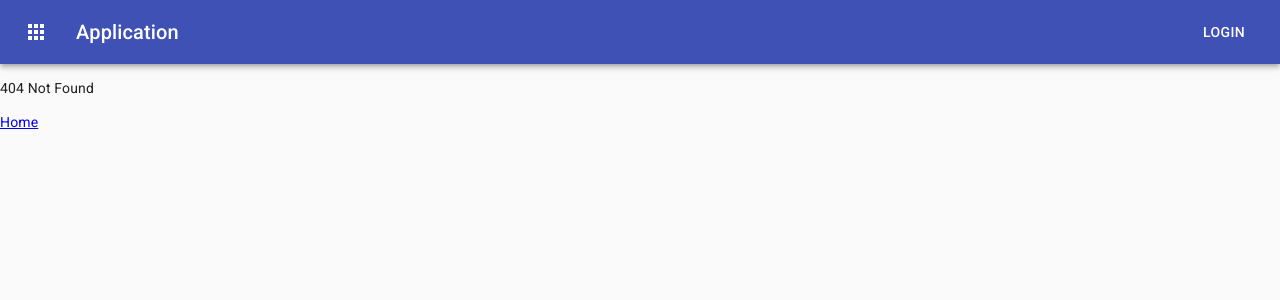
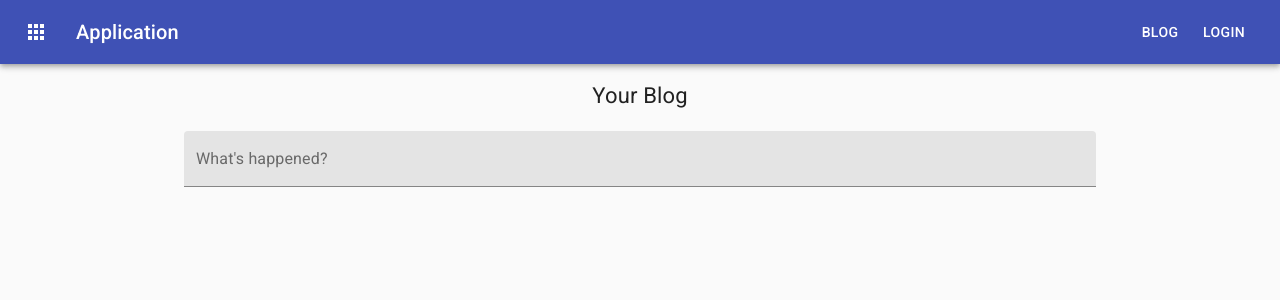
Before and after one commit to LoliE1ON/react-nest-ts, a React (Create React App) app: page /blog in a window 1280 px wide. Before the commit this address had no page. Shown: the top 300 px of the page. Built offline with nearby package versions, Linux system fonts and the light colour scheme.

Commit message:
add blog page

```diff
--- a/src/App.tsx
+++ b/src/App.tsx
@@ -8,6 +8,7 @@ import {Header} from "./components/Header";
 import {Home} from "./views/Home";
 import {Login} from "./views/Login";
 import {NotFound} from "./views/NotFound";
+import {Blog} from "./views/Blog";
 
 class App extends React.Component {
     render() {
@@ -20,6 +21,7 @@ class App extends React.Component {
                         <Switch>
                             <Route path="/" exact component={Home}/>
                             <Route path="/auth/login" component={Login}/>
+                            <Route path="/blog" component={Blog}/>
                             <Route component={NotFound}/>
                         </Switch>
                     </main>
--- a/src/components/Header.tsx
+++ b/src/components/Header.tsx
@@ -26,6 +26,7 @@ class HeaderComponent extends React.Component<IHeaderProps> {
                         <Typography variant="h6" className={classes.title}>
                             Application
                         </Typography>
+                        <Button color="inherit" component={Link} to="/blog">Blog</Button>
                         <Button color="inherit" component={Link} to="/auth/login">Login</Button>
                     </Toolbar>
                 </AppBar>
--- /dev/null
+++ b/src/components/blog/BlogForm.tsx
@@ -0,0 +1,44 @@
+import React, {RefObject} from "react";
+import {Box, createStyles, TextField, Theme, withStyles} from "@material-ui/core";
+
+import {IBlogFormProps} from "./interfaces/BlogFormProps";
+import {IBlogFormState} from "./interfaces/BlogFormState";
+
+export class BlogFormComponent extends React.Component<IBlogFormProps, IBlogFormState> {
+
+    private readonly description: RefObject<HTMLInputElement>;
+
+    constructor(props: IBlogFormProps) {
+        super(props);
+        this.description = React.createRef();
+    }
+
+    private readonly onAddBlog = (event: React.KeyboardEvent) => {
+        if (this.description.current && event.key === "Enter" && this.description.current.value.length > 0) {
+            console.log(this.description.current.value);
+        }
+    };
+
+    render() {
+        const { classes } = this.props;
+        return(
+            <div>
+                <Box fontSize={22} textAlign="center">Your Blog</Box>
+                <TextField
+                    inputRef={this.description} className={classes.field}
+                    id="description" label="What's happened?" variant="filled" onKeyPress={this.onAddBlog}
+                />
+            </div>
+        );
+    }
+}
+
+const styles = (theme: Theme) => createStyles({
+    field: {
+        width: '100%',
+        marginTop: 20,
+        boxSizing: 'border-box'
+    },
+});
+
+export const BlogForm = withStyles(styles)(BlogFormComponent);
--- /dev/null
+++ b/src/components/blog/interfaces/BlogFormProps.ts
@@ -0,0 +1,5 @@
+export interface IBlogFormProps {
+    classes: {
+        field: string,
+    }
+}
--- /dev/null
+++ b/src/components/blog/interfaces/BlogFormState.ts
@@ -0,0 +1,3 @@
+export interface IBlogFormState {
+
+}
--- /dev/null
+++ b/src/views/Blog.tsx
@@ -0,0 +1,15 @@
+import React from "react";
+import {BlogForm} from "../components/blog/BlogForm";
+import {Container} from "@material-ui/core";
+
+export class Blog extends React.Component {
+    render() {
+        return(
+            <div className="pt1">
+                <Container maxWidth="md">
+                    <BlogForm/>
+                </Container>
+            </div>
+        );
+    }
+}
```
